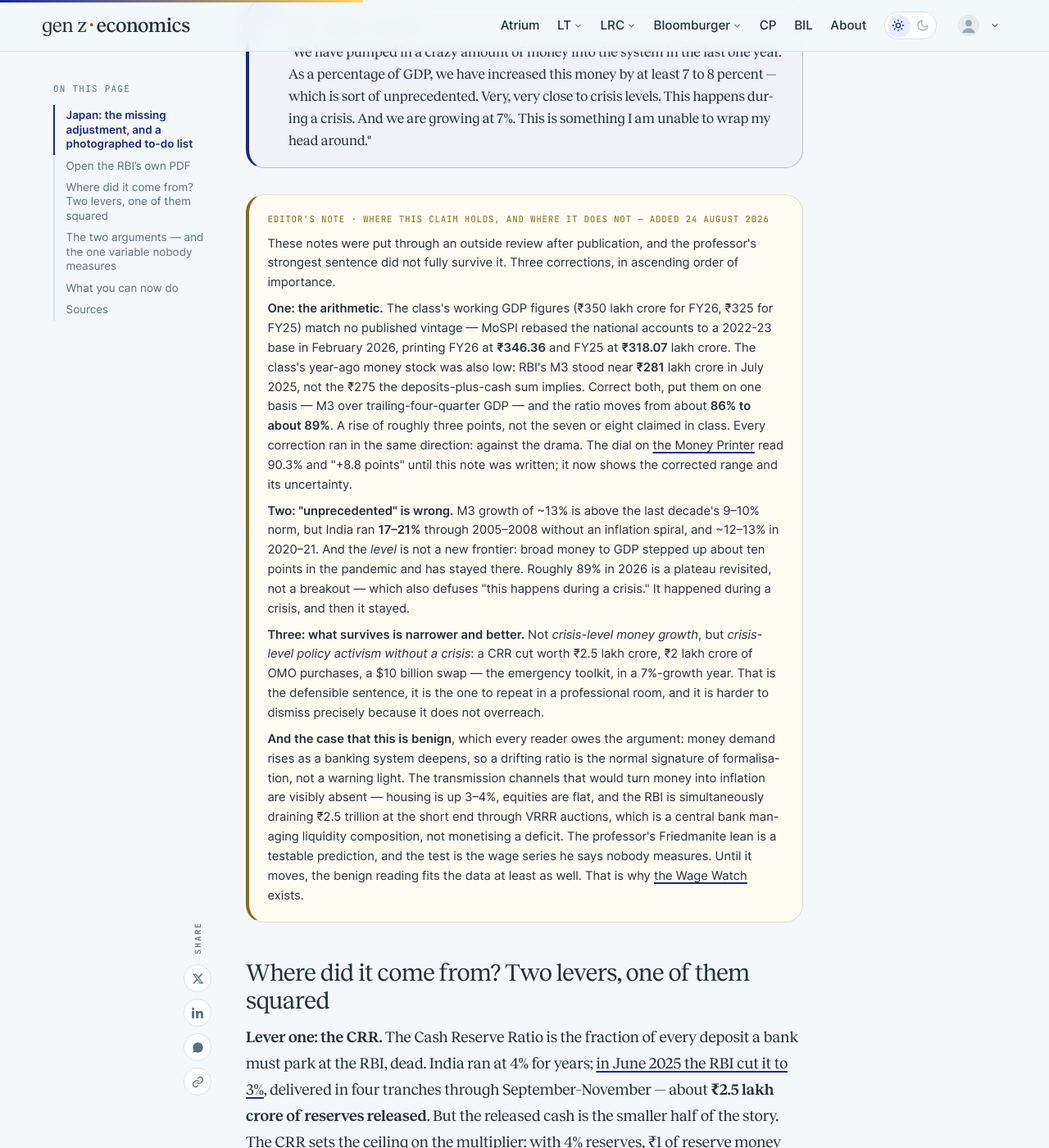
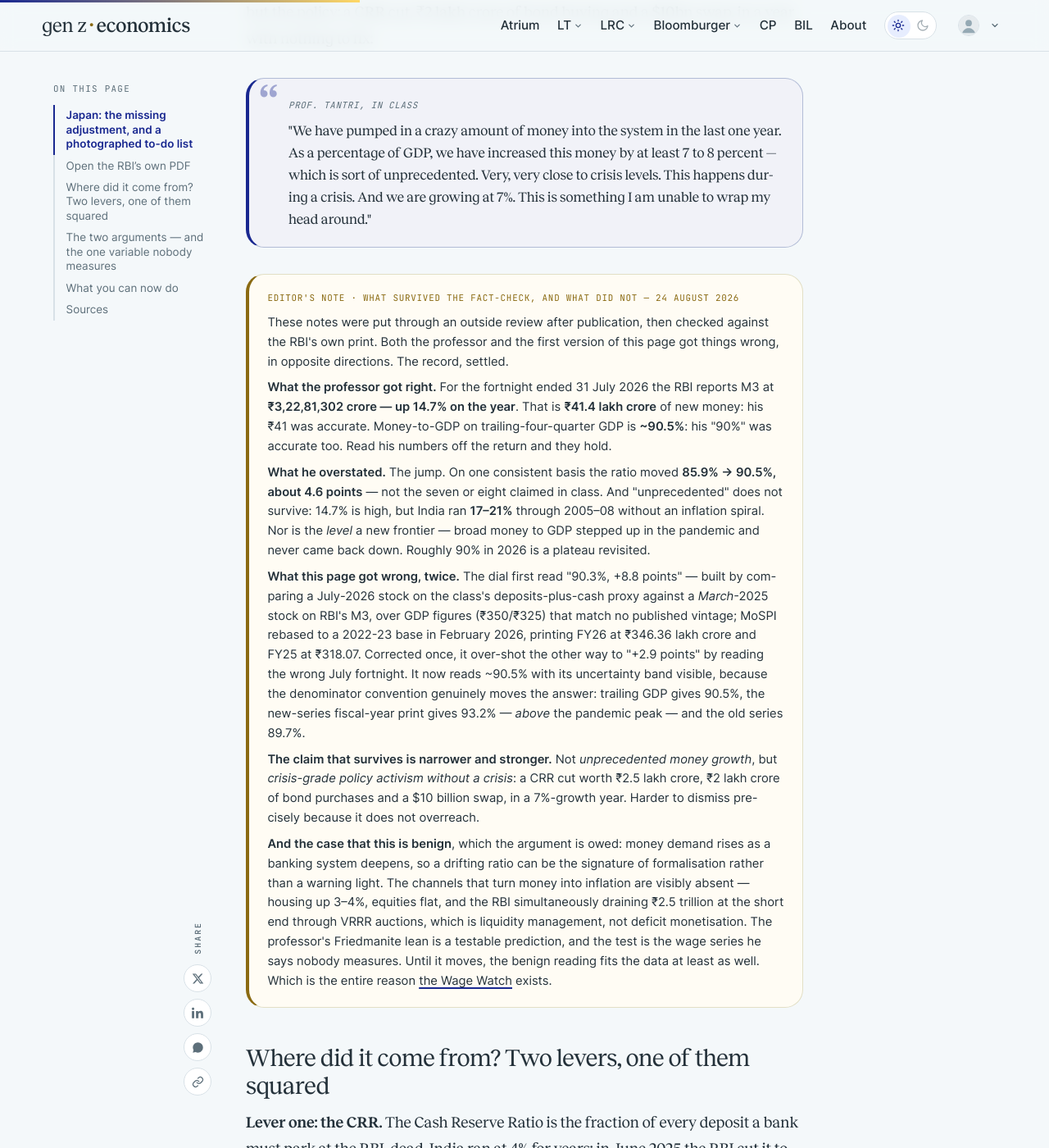
Before and after one commit to harsharya7021/genz-economics.com, a Jekyll site: the page built from _posts/2026-08-23-the-quiet-print-crisis-money-without-a-crisis.md, in a window 1280 px wide and 1400 px high, scrolled down 5787 px. Shown: the whole window at 82% size. Built offline with Jekyll 4.4.1, drawn with Linux system fonts in a browser that asks for light colours; comment, search, counter and statistics services are not loaded; some of the changed text lies outside the part shown.

Commit message:
Settled on the RBI 31 Jul print: M3 322.81 L cr +14.7% (class right about the 41 and the 90%); dial 90.5% band 89.7-93.2 +4.6pts; hero now resolves into its M0/M3 layers

```diff
--- a/_posts/2026-08-23-the-quiet-print-crisis-money-without-a-crisis.md
+++ b/_posts/2026-08-23-the-quiet-print-crisis-money-without-a-crisis.md
@@ -1,18 +1,18 @@
 ---
 layout: post
 title: "The Quiet Print: Crisis-Money Without a Crisis"
-dek: "In the year to 31 July 2026 the money supply grew about 13% while nominal GDP grew about 9% — and the RBI cut the CRR, bought ₹2 lakh crore of bonds and ran a $10bn swap to help it along, in a year with no crisis to justify any of it. The alibi for the inflation that may follow — Trump, oil, fertiliser — is being written in advance. This session teaches you to read the two RBI tables where the argument has to be settled."
+dek: "In the year to 31 July 2026 India's money supply grew 14.7% while nominal GDP grew about 9% — and the RBI cut the CRR, bought ₹2 lakh crore of bonds and ran a $10bn swap to help it along, in a year with no crisis to justify any of it. The alibi for the inflation that may follow — Trump, oil, fertiliser — is being written in advance. This session teaches you to read the two RBI tables where the argument has to be settled."
 date: 2026-08-23
 session: 19
 tags: [money-supply, rbi, crr, liquidity, inflation, india, japan]
-excerpt_override: "Session 19 — open the RBI's own PDF and count: deposits 238 → 274 lakh crore in a year, cash back to 12% of GDP, money-to-GDP near 89% on a corrected basis. Five machines — the WSS race, the multiplier machine, the tap and the sponge, the 90% path, the Keynes–Friedman switchboard — plus the week Japan's carry unwind went from theory to a photographed to-do list."
+excerpt_override: "Session 19 — open the RBI's own PDF and count: deposits 238 → 274 lakh crore in a year, cash back to 12% of GDP, M3 up 14.7% to ₹322.81 lakh crore and money-to-GDP at ~90.5%. Five machines — the WSS race, the multiplier machine, the tap and the sponge, the 90% path, the Keynes–Friedman switchboard — plus the week Japan's carry unwind went from theory to a photographed to-do list."
 authors:
   - harsh
 editors: []
-description: "Prof. Tantri reads the RBI's Section 42 return and WSS line by line: ₹36 lakh crore of new deposits, a CRR cut from 4% to 3%, OMOs financing state borrowing, and money-to-GDP near 89% — with interactive models, the Bloomburger Money Printer, and a published correction to the class arithmetic."
+description: "Prof. Tantri reads the RBI's Section 42 return and WSS line by line: ₹36 lakh crore of new deposits, a CRR cut from 4% to 3%, OMOs financing state borrowing, and money-to-GDP at ~90.5% — with interactive models, the Bloomburger Money Printer, and a published correction to the class arithmetic."
 ---
 
-Here is the misconception this session exists to kill, and this time it is a misconception about the *future*: **when Indian inflation shows up, you will be told it came from outside** — Trump's tariffs, oil, fertiliser, Iran, take your pick. That story will be plausible, loudly repeated, and mostly beside the point. Imported price shocks go up and come down; the professor's words: *"Oil is fine. Oil will go up and down."* What does not come down on its own is money. And in the twelve months to 31 July 2026, India's money supply grew about 13% against nominal GDP growth of about 9%. That gap alone is not remarkable — this country ran wider ones through the 2000s boom. What is remarkable is that the central bank spent the year actively widening it: a CRR cut, ₹2 lakh crore of bond buying, a $10 billion swap — the full crisis toolkit, deployed in a year with no crisis to point at. The evidence is not hidden. It sits in two documents the RBI publishes on schedule, and the whole second half of this session was the professor reading them to us line by line, like a bank inspector. First, though, he closed the loop on Japan — because Japan is the cautionary tale of what happens when this class of adjustment is postponed for twenty years.
+Here is the misconception this session exists to kill, and this time it is a misconception about the *future*: **when Indian inflation shows up, you will be told it came from outside** — Trump's tariffs, oil, fertiliser, Iran, take your pick. That story will be plausible, loudly repeated, and mostly beside the point. Imported price shocks go up and come down; the professor's words: *"Oil is fine. Oil will go up and down."* What does not come down on its own is money. And in the twelve months to 31 July 2026, India's money supply grew **14.7%** — ₹41.4 lakh crore — against nominal GDP growth of about 9%. That gap alone is not unprecedented; this country ran wider ones through the 2000s boom. What is remarkable is that the central bank spent the year actively widening it: a CRR cut, ₹2 lakh crore of bond buying, a $10 billion swap — the full crisis toolkit, deployed in a year with no crisis to point at. The evidence is not hidden. It sits in two documents the RBI publishes on schedule, and the whole second half of this session was the professor reading them to us line by line, like a bank inspector. First, though, he closed the loop on Japan — because Japan is the cautionary tale of what happens when this class of adjustment is postponed for twenty years.
 
 ## Japan: the missing adjustment, and a photographed to-do list
 
@@ -41,7 +41,7 @@ No leaks required here. Go to the RBI's site → Statistics → [Data Releases](
 
 Then cash, from the [Weekly Statistical Supplement](https://website.rbi.org.in/web/rbi/publications/weekly-statistical-supplement): **currency with the public is ₹42 lakh crore — 12% of GDP, back to pre-demonetisation territory.** A year ago it was ~₹37 lakh crore. *"We have no idea where this money is or what it is doing — but we are back to that level."*
 
-Now do what the professor did — one addition and one division. Deposits ₹274 + cash ₹42 ≈ **₹316 lakh crore of money in the system**, against nominal GDP of roughly **₹350 lakh crore** (FY26; last year ~₹325) — his working numbers, and the first thing here that does not survive checking. MoSPI rebased the national accounts to a 2022-23 base in February 2026: FY26 nominal GDP prints at **₹346.36 lakh crore**, FY25 at **₹318.07**. Money added in one year: **~₹35–41 lakh crore**, depending on which July fortnight you read. The numerator is beating the denominator — by less than the class arithmetic suggests, but it is beating it:
+Now do what the professor did — one addition and one division. Deposits ₹274 + cash ₹42 ≈ **₹316 lakh crore of money in the system**, against nominal GDP of roughly **₹350 lakh crore** (FY26; last year ~₹325) — his working numbers, and the first thing here that does not survive checking. MoSPI rebased the national accounts to a 2022-23 base in February 2026: FY26 nominal GDP prints at **₹346.36 lakh crore**, FY25 at **₹318.07**. Money added in one year, on the RBI's own M3 for the same fortnight: **₹41.4 lakh crore** — the professor's ₹41 was right. The numerator is beating the denominator — by less than the class arithmetic suggests, but it is beating it:
 
 <div class="widget" id="s19-wss">
   <p class="w-head">Model №1 — one year on the WSS: the race</p>
@@ -59,7 +59,7 @@ Now do what the professor did — one addition and one division. Deposits ₹274
   <p class="w-note" data-note></p>
 </div>
 
-Sit with the toggle for a second. In rupee terms everything grew, which is normal and tells you nothing. In *ratio* terms money rose — but by how much depends entirely on a denominator the class rounded. On RBI's own M3 over trailing-four-quarter GDP, the honest reading is roughly **86% → 89%, a rise of about three points**, not the eight or nine the class arithmetic implies. That is a level India first reached in the pandemic and has not really left since — a plateau revisited, not a breakout. The sharper fact is not the stock but the *policy*: a CRR cut, ₹2 lakh crore of bond buying and a $10bn swap, in a year with nothing to fix:
+Sit with the toggle for a second. In rupee terms everything grew, which is normal and tells you nothing. In *ratio* terms money rose — but by how much depends entirely on a denominator the class rounded. On RBI's own M3 over trailing-four-quarter GDP, the honest reading is **85.9% → 90.5%, a rise of about 4.6 points** — less than the eight or nine claimed in class, more than the three that a first, over-eager correction of these notes reported. His **90% level is right**; his *seven-to-eight-point jump* is not. And that level is one India first reached in the pandemic and has not really left since — a plateau revisited, not a breakout. The sharper fact is not the stock but the *policy*: a CRR cut, ₹2 lakh crore of bond buying and a $10bn swap, in a year with nothing to fix:
 
 <div class="wa-aside">
   <p class="wa-meta">Prof. Tantri, in class</p>
@@ -67,12 +67,13 @@ Sit with the toggle for a second. In rupee terms everything grew, which is norma
 </div>
 
 <div class="ednote">
-  <p class="ed-meta">Editor's note · where this claim holds, and where it does not — added 24 August 2026</p>
-  <p>These notes were put through an outside review after publication, and the professor's strongest sentence did not fully survive it. Three corrections, in ascending order of importance.</p>
-  <p><strong>One: the arithmetic.</strong> The class's working GDP figures (₹350 lakh crore for FY26, ₹325 for FY25) match no published vintage — MoSPI rebased the national accounts to a 2022-23 base in February 2026, printing FY26 at <strong>₹346.36</strong> and FY25 at <strong>₹318.07</strong> lakh crore. The class's year-ago money stock was also low: RBI's M3 stood near <strong>₹281</strong> lakh crore in July 2025, not the ₹275 the deposits-plus-cash sum implies. Correct both, put them on one basis — M3 over trailing-four-quarter GDP — and the ratio moves from about <strong>86% to about 89%</strong>. A rise of roughly three points, not the seven or eight claimed in class. Every correction ran in the same direction: against the drama. The dial on <a href="{{ '/macro-watch/#money-printer' | relative_url }}">the Money Printer</a> read 90.3% and "+8.8 points" until this note was written; it now shows the corrected range and its uncertainty.</p>
-  <p><strong>Two: "unprecedented" is wrong.</strong> M3 growth of ~13% is above the last decade's 9–10% norm, but India ran <strong>17–21%</strong> through 2005–2008 without an inflation spiral, and ~12–13% in 2020–21. And the <em>level</em> is not a new frontier: broad money to GDP stepped up about ten points in the pandemic and has stayed there. Roughly 89% in 2026 is a plateau revisited, not a breakout — which also defuses "this happens during a crisis." It happened during a crisis, and then it stayed.</p>
-  <p><strong>Three: what survives is narrower and better.</strong> Not <em>crisis-level money growth</em>, but <em>crisis-level policy activism without a crisis</em>: a CRR cut worth ₹2.5 lakh crore, ₹2 lakh crore of OMO purchases, a $10 billion swap — the emergency toolkit, in a 7%-growth year. That is the defensible sentence, it is the one to repeat in a professional room, and it is harder to dismiss precisely because it does not overreach.</p>
-  <p><strong>And the case that this is benign</strong>, which every reader owes the argument: money demand rises as a banking system deepens, so a drifting ratio is the normal signature of formalisation, not a warning light. The transmission channels that would turn money into inflation are visibly absent — housing is up 3–4%, equities are flat, and the RBI is simultaneously draining ₹2.5 trillion at the short end through VRRR auctions, which is a central bank managing liquidity composition, not monetising a deficit. The professor's Friedmanite lean is a testable prediction, and the test is the wage series he says nobody measures. Until it moves, the benign reading fits the data at least as well. That is why <a href="{{ '/wage-watch/' | relative_url }}">the Wage Watch</a> exists.</p>
+  <p class="ed-meta">Editor's note · what survived the fact-check, and what did not — 24 August 2026</p>
+  <p>These notes were put through an outside review after publication, then checked against the RBI's own print. Both the professor and the first version of this page got things wrong, in opposite directions. The record, settled.</p>
+  <p><strong>What the professor got right.</strong> For the fortnight ended 31 July 2026 the RBI reports M3 at <strong>₹3,22,81,302 crore — up 14.7% on the year</strong>. That is <strong>₹41.4 lakh crore</strong> of new money: his ₹41 was accurate. Money-to-GDP on trailing-four-quarter GDP is <strong>~90.5%</strong>: his "90%" was accurate too. Read his numbers off the return and they hold.</p>
+  <p><strong>What he overstated.</strong> The jump. On one consistent basis the ratio moved <strong>85.9% → 90.5%, about 4.6 points</strong> — not the seven or eight claimed in class. And "unprecedented" does not survive: 14.7% is high, but India ran <strong>17–21%</strong> through 2005–08 without an inflation spiral. Nor is the <em>level</em> a new frontier — broad money to GDP stepped up in the pandemic and never came back down. Roughly 90% in 2026 is a plateau revisited.</p>
+  <p><strong>What this page got wrong, twice.</strong> The dial first read "90.3%, +8.8 points" — built by comparing a July-2026 stock on the class's deposits-plus-cash proxy against a <em>March</em>-2025 stock on RBI's M3, over GDP figures (₹350/₹325) that match no published vintage; MoSPI rebased to a 2022-23 base in February 2026, printing FY26 at ₹346.36 lakh crore and FY25 at ₹318.07. Corrected once, it over-shot the other way to "+2.9 points" by reading the wrong July fortnight. It now reads ~90.5% with its uncertainty band visible, because the denominator convention genuinely moves the answer: trailing GDP gives 90.5%, the new-series fiscal-year print gives 93.2% — <em>above</em> the pandemic peak — and the old series 89.7%.</p>
+  <p><strong>The claim that survives is narrower and stronger.</strong> Not <em>unprecedented money growth</em>, but <em>crisis-grade policy activism without a crisis</em>: a CRR cut worth ₹2.5 lakh crore, ₹2 lakh crore of bond purchases and a $10 billion swap, in a 7%-growth year. Harder to dismiss precisely because it does not overreach.</p>
+  <p><strong>And the case that this is benign</strong>, which the argument is owed: money demand rises as a banking system deepens, so a drifting ratio can be the signature of formalisation rather than a warning light. The channels that turn money into inflation are visibly absent — housing up 3–4%, equities flat, and the RBI simultaneously draining ₹2.5 trillion at the short end through VRRR auctions, which is liquidity management, not deficit monetisation. The professor's Friedmanite lean is a testable prediction, and the test is the wage series he says nobody measures. Until it moves, the benign reading fits the data at least as well. Which is the entire reason <a href="{{ '/wage-watch/' | relative_url }}">the Wage Watch</a> exists.</p>
 </div>
 
 ## Where did it come from? Two levers, one of them squared
--- a/assets/js/s19-machines.js
+++ b/assets/js/s19-machines.js
@@ -39,8 +39,8 @@
         verdict.textContent = "Money added: ~₹41 lakh crore. GDP added: ~₹25 lakh crore.";
         note.innerHTML = "Everything grows in rupee terms — that tells you nothing. Flip to % of GDP: ratios are where the story lives. (WSS item 2A, row 8; all scheduled banks; class figures, 31 Jul 2026 vs 25 Jul 2025.)";
       } else {
-        verdict.textContent = "This proxy: ~86% → ~91%. On RBI M3: ~86% → ~89%.";
-        note.innerHTML = "Class aggregate (deposits + cash) over <b>official</b> GDP — MoSPI's 2022-23 base, not the class's rounded ₹350/₹325. On RBI's own M3 over trailing-four-quarter GDP, the cleaner basis, the move is ~86% → ~89%: about three points, not the eight the class arithmetic implied. The direction holds; the size did not survive checking. See the editor's note above.";
+        verdict.textContent = "This proxy: ~86% → ~91%. On RBI M3: 85.9% → 90.5%.";
+        note.innerHTML = "Class aggregate (deposits + cash) over <b>official</b> GDP — MoSPI's 2022-23 base, not the class's rounded ₹350/₹325. On RBI's own M3 over trailing-four-quarter GDP — the cleaner basis, settled against the 31 July print — the move is <b>85.9% → 90.5%: about 4.6 points</b>. Less than the eight claimed in class; more than the three an over-eager first correction of these notes reported. The 90% level was right; the jump was not. See the editor's note above.";
       }
     }
     btns.forEach(function (b) {
@@ -138,13 +138,13 @@
        which is the very error the outside review caught on the dial. */
     var P = [
       ["FY19", 79, ""], ["FY20", 84, ""], ["FY21 · COVID", 92, "warn"],
-      ["FY23", 83, ""], ["FY24", 84, ""], ["Jul 2025", 85.9, ""], ["Jul 2026", 88.8, "danger"]
+      ["FY23", 83, ""], ["FY24", 84, ""], ["Jul 2025", 85.9, ""], ["Jul 2026", 90.5, "danger"]
     ];
     host.innerHTML = P.map(function (p) {
       var cls = p[2] ? " is-" + p[2] : "";
       return '<div class="w-bar-row"><span class="w-bar-label">' + p[0] + '</span><div class="w-bar"><div class="w-bar-fill' + cls + '" style="width:' + ((p[1] - 60) / 35 * 100) + '%"></div></div><output>' + p[1] + "%</output></div>";
     }).join("");
-    verdict.textContent = "A pandemic step-up that never came back down — then about +3 more points.";
+    verdict.textContent = "A pandemic step-up that never came back down — then +4.6 more points, to ~90.5%.";
   })();
 
   /* ── M5: the Keynes–Friedman switchboard ── */
--- a/macro-watch.html
+++ b/macro-watch.html
@@ -73,7 +73,6 @@ permalink: /macro-watch/
         </div>
 
         <div class="mp-cards" data-mp-counters></div>
-        <div class="mp-layers" data-mp-layers></div>
         <p class="mp-method"><strong>How to read this:</strong> these are the RBI's own printed figures as of {{ site.data['money-printer'].as_of }} — stocks on a stated date, not a live feed. Money does not arrive at a per-second rate: it arrives in lumps — a CRR tranche on one date, an OMO auction on another, loans booked by banks and reported only every fortnight. Any "per second" figure here is a year's total divided by time: useful for grasping scale, useless as a description of the mechanism. <a href="{{ '/2026/08/the-quiet-print-crisis-money-without-a-crisis/' | relative_url }}">The session notes</a> walk through every number.</p>
 
         <div class="mp-duo">
```
Also changed, not shown: _data/money-printer.yml (+25 -20 lines), assets/js/money-printer.js (+33 -17 lines), assets/css/main.css.
